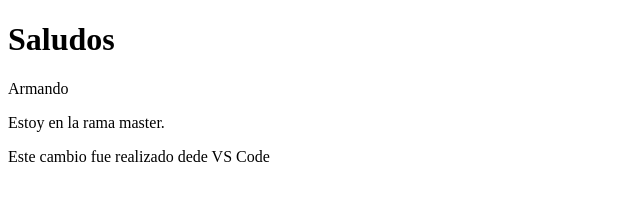
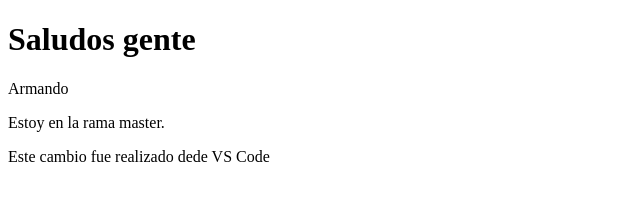
Before and after one commit to aparties/test-git, a plain HTML site: page index.html in a window 1280 px wide. Shown: the whole page, without its empty margins (0-640 px from the left). Drawn offline with Linux system fonts and the light colour scheme.

Commit message:
Nuevos cambios

```diff
--- a/index.html
+++ b/index.html
@@ -6,7 +6,7 @@
     <title>Practicando VS Code</title>
 </head>
 <body>
-    <h1>Saludos</h1>
+    <h1>Saludos gente</h1>
     <p>Armando</p>
     <Section>
         Estoy en la rama master.
```
Also changed, not shown: 1 other file.
